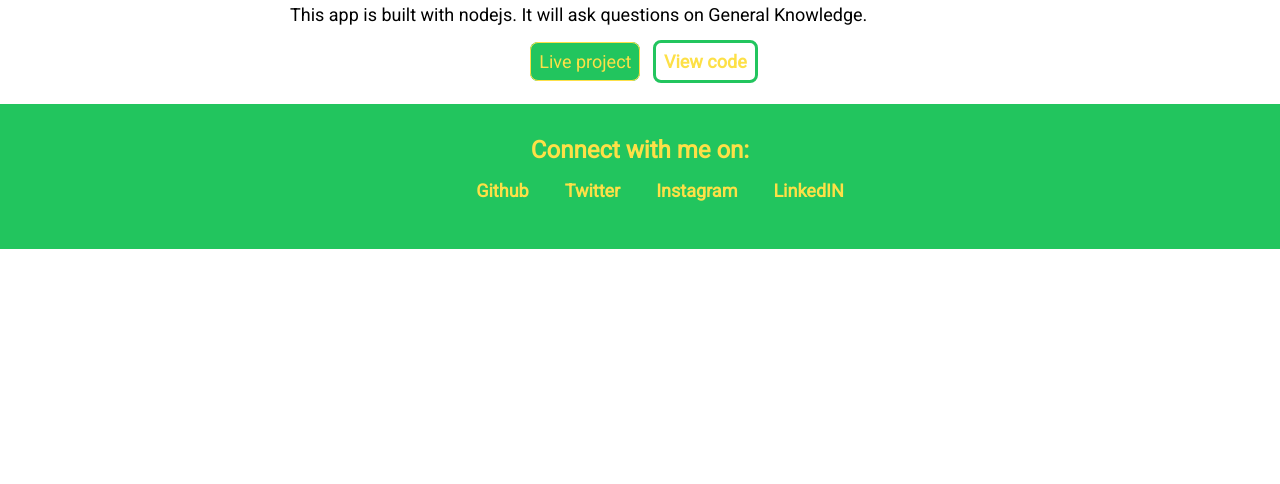
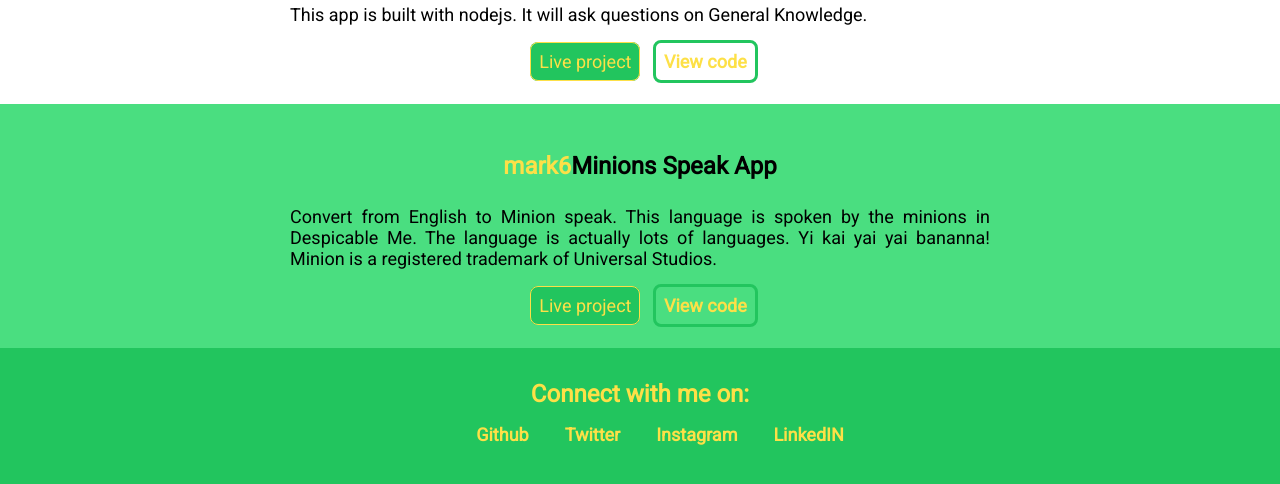
Before and after one commit to Vivek-aDev/My_Portfolio, a plain HTML site: page projects.html in a window 1280 px wide. Shown: the part 594-1078 px from the top of the page. Before the commit the page ends 843 px from the top, so only its background shows below. Drawn offline with Linux system fonts and the light colour scheme.

Commit message:
added the 3rd project

```diff
--- a/projects.html
+++ b/projects.html
@@ -56,6 +56,21 @@
 
     </section>
 
+    <section class="section section-grey">
+
+        <div class="center-container">
+            <div class="center-container section-header"><span class="header-content-highlight">mark6</span>Minions Speak App</div>
+
+            <p>Convert from English to Minion speak. This language is spoken by the minions in Despicable Me. The language is actually lots of languages. Yi kai yai yai bananna! Minion is a registered trademark of Universal Studios.</p>
+
+        </div>
+        <a class="nav-link" href="https://navi-translate-by-vivek.netlify.app/" target="_blank">Live
+            project</a>
+        <a class="link link-secondary" href="https://github.com/Vivek-aDev/Minions-Speak-App" target="_blank">View
+            code</a>
+
+    </section>
+
 
 <footer class="footer">
     <div class="footer-header">Connect with me on: </div>
```
